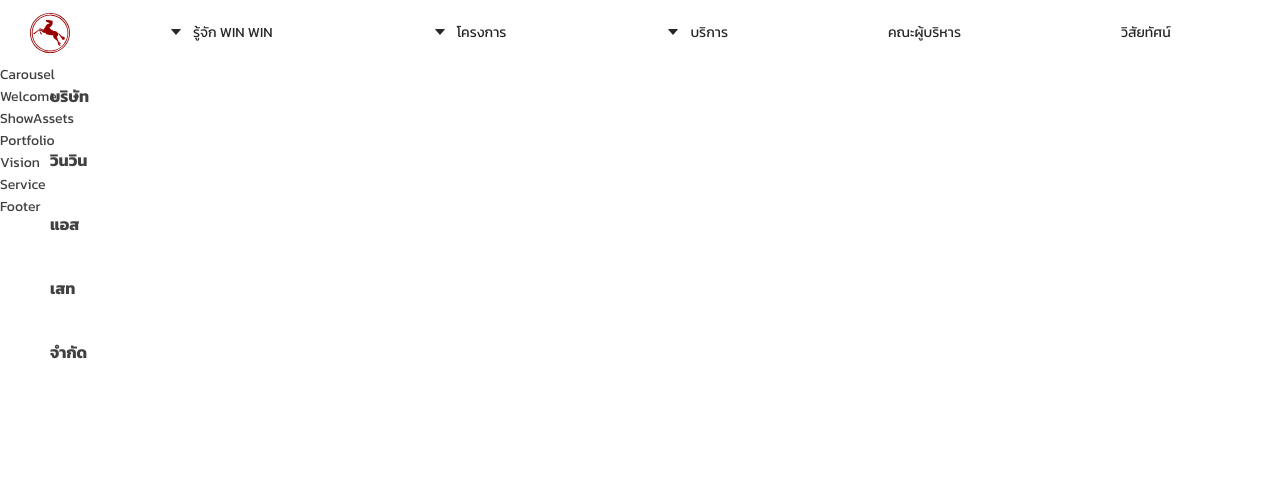
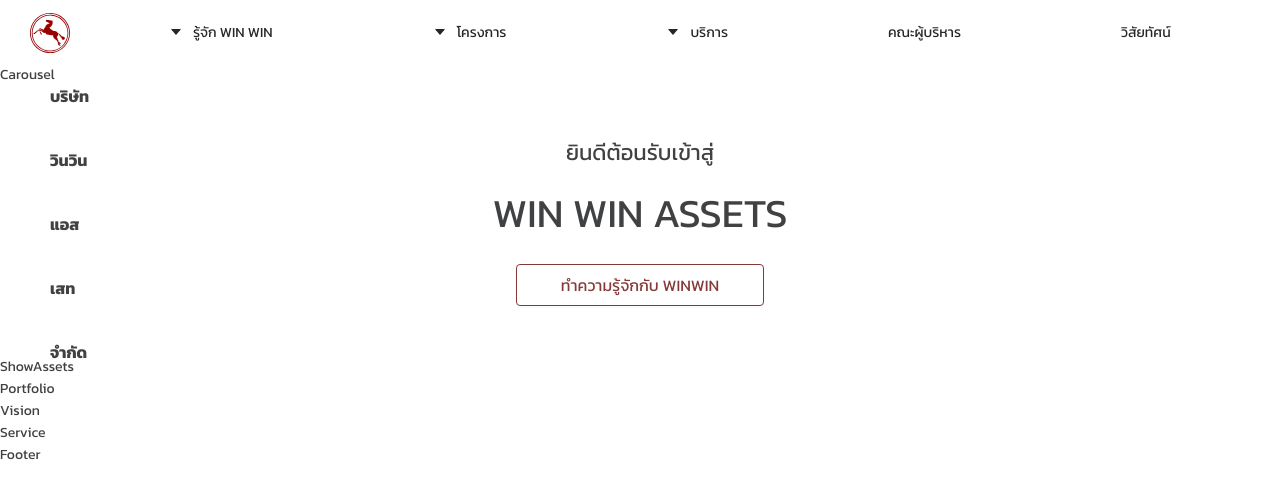
Before and after one commit to romncn/WinWin-Assets_Web, a React (Create React App) app: page / in a window 1280 px wide. Shown: the top 498 px of the page. Built offline with nearby package versions, Linux system fonts and the light colour scheme.

Commit message:
[+] Update welcome component

```diff
--- a/src/components/home/Welcome.tsx
+++ b/src/components/home/Welcome.tsx
@@ -1,11 +1,16 @@
-import React from "react"
+import React from "react";
+import Button from "../components/Button";
 
 const Welcome: React.FC = () => {
-    return (
-        <div>
-            Welcome
-        </div>
-    )
-}
+  return (
+    <div
+      style={{ textAlign: "center", paddingTop: "50px", paddingBottom: "50px" }}
+    >
+      <h4>ยินดีต้อนรับเข้าสู่</h4>
+      <h1>WIN WIN ASSETS</h1>
+      <Button type="outline">ทำความรู้จักกับ WINWIN</Button>
+    </div>
+  );
+};
 
 export default Welcome;
```
